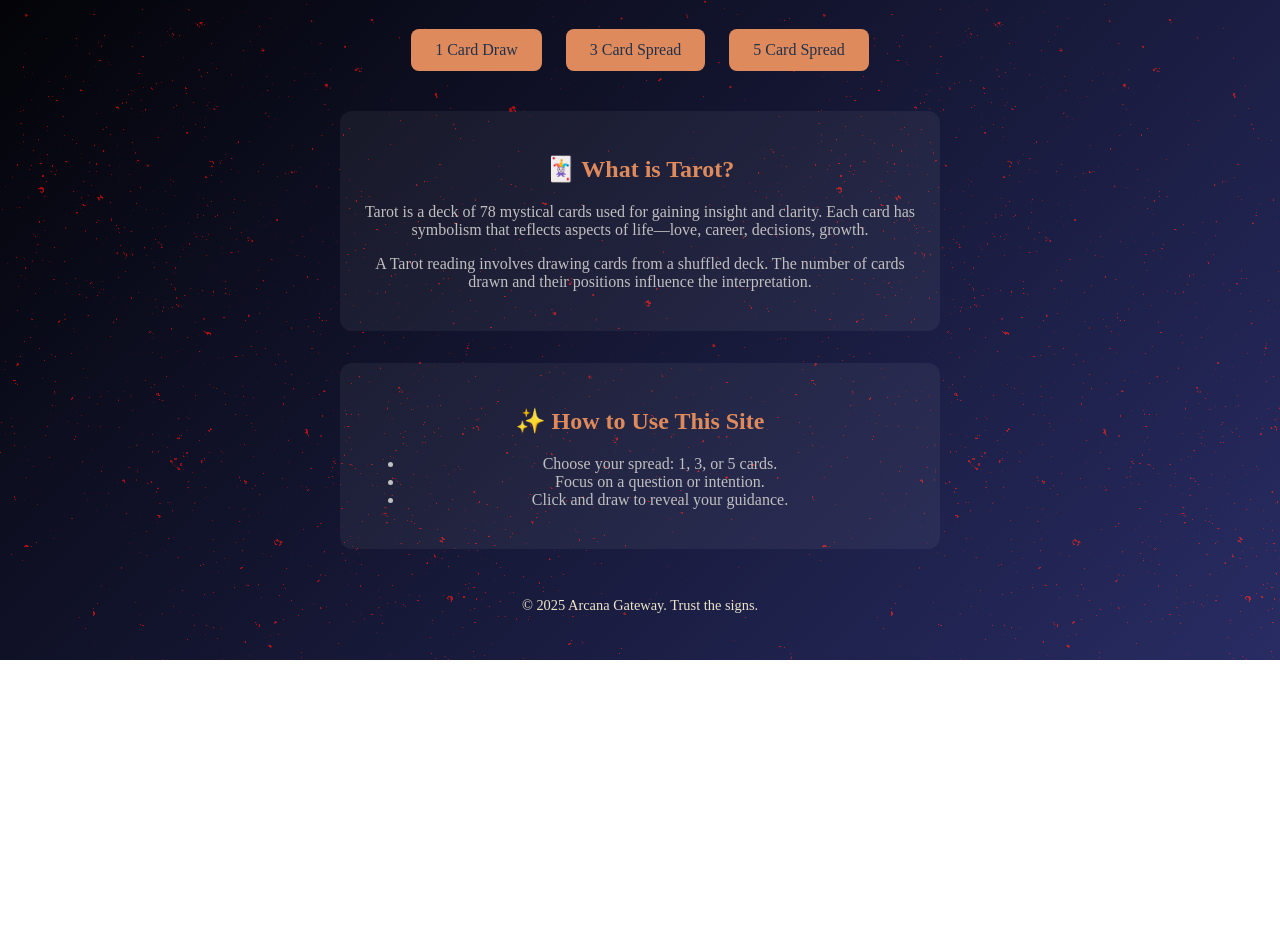
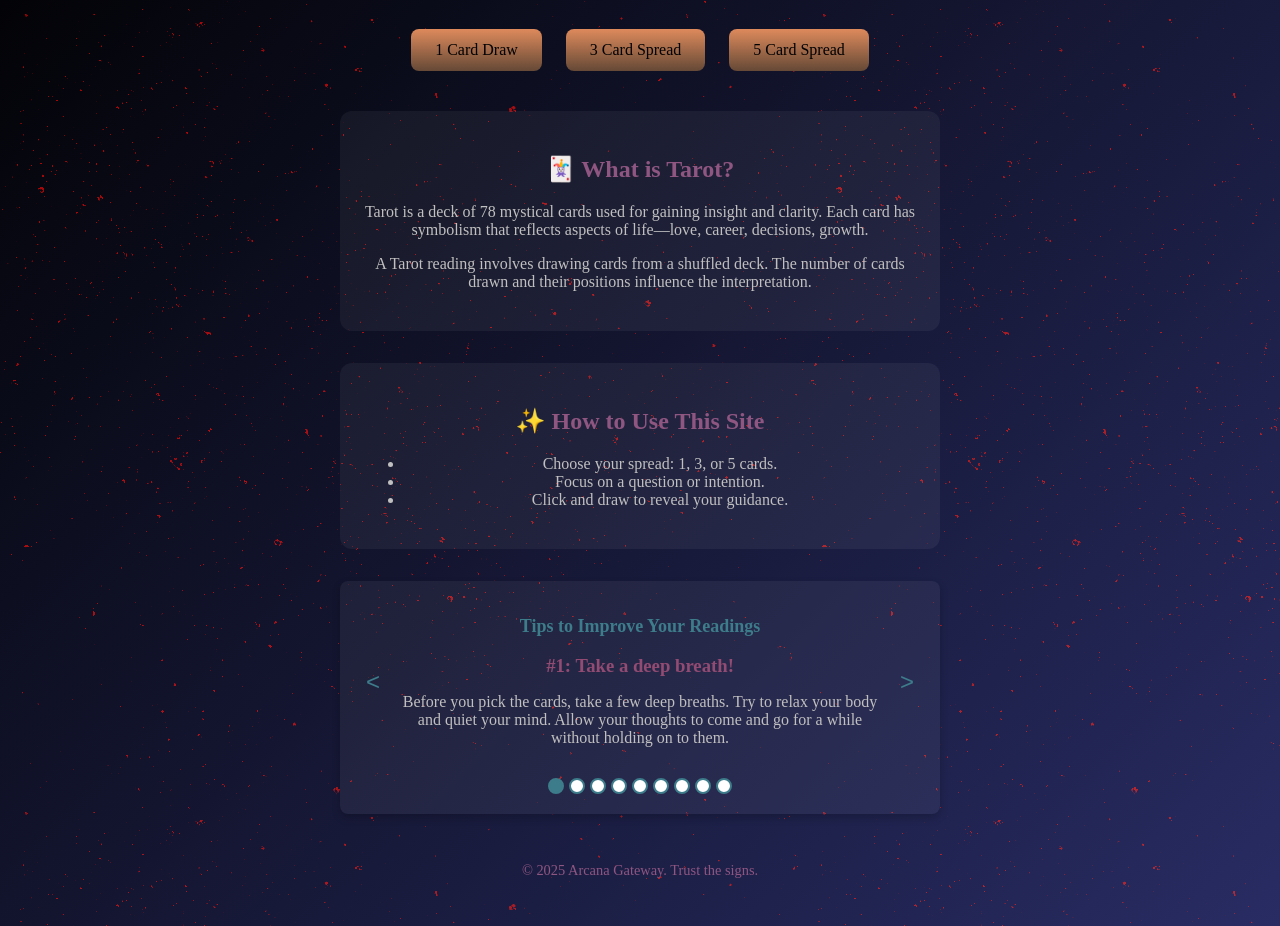
Before and after one commit to Bach6969/tarot_capstone_project, a website: page public/landing.html in a window 1280 px wide. Shown: the part 158-1084 px from the top of the page. Before the commit the page ends 818 px from the top, so only its background shows below. Drawn offline with Linux system fonts and the light colour scheme; a web font is replaced by a local one.

Commit message:
added pagination section

```diff
--- a/public/css/landing.css
+++ b/public/css/landing.css
@@ -38,15 +38,16 @@ header h1 {
 
 .draw-options a {
   padding: 0.75rem 1.5rem;
-  background: #de8a5c;
-  color: #223149;
+  background: linear-gradient(180deg, #de8a5c, #654936);
+  color: #000000;
   border-radius: 8px;
   text-decoration: none;
   transition: background 0.3s;
 }
 
 .draw-options a:hover {
-  background: #eee5ca;
+  background: linear-gradient(180deg, #000000, #282c63);
+  color: #d07e47;
 }
 
 .guide {
@@ -57,11 +58,74 @@ header h1 {
 }
 
 .guide h2 {
-  color: #de8a5c;
+  color: #8f5682;
 }
 
 footer {
   margin-top: 3rem;
   font-size: 0.9rem;
-  color: #eee5ca;
+  color: #8f5682;
 }
+
+.slider-container {
+  background-color: rgba(255, 255, 255, 0.05);
+  padding: 20px;
+  border-radius: 8px;
+  box-shadow: 0 4px 8px rgba(0,0,0,0.2);
+}
+
+.slider {
+  display: flex;
+  align-items: center;
+  justify-content: space-between;
+}
+
+.card {
+  flex: 1;
+  margin: 0 10px;
+  text-align: ;
+}
+
+.title {
+  font-size: 18px;
+  color: #3d7c8a;
+  margin-bottom: 10px;
+}
+
+#tip-title {
+  color: #924b72;
+  margin-bottom: 10px;
+  font-weight: bold;
+}
+
+.arrow {
+  background: none;
+  border: none;
+  font-size: 24px;
+  cursor: pointer;
+  color: #3d7c8a;
+}
+
+.arrow:hover {
+  color: #924b72;
+}
+
+.pagination {
+  margin-top: 15px;
+  display: flex;
+  justify-content: center;
+  gap: 5px;
+}
+
+.pagination-dot {
+  width: 12px;
+  height: 12px;
+  border: 2px solid #3d7c8a;
+  border-radius: 50%;
+  cursor: pointer;
+  background-color: white;
+}
+
+.pagination-dot.active {
+  background-color: #3d7c8a;
+}
--- /dev/null
+++ b/public/js/landing.js
@@ -0,0 +1,75 @@
+const tips = [
+  {
+    title: "#1: Take a deep breath!",
+    description: "Before you pick the cards, take a few deep breaths.\nTry to relax your body and quiet your mind.\nAllow your thoughts to come and go for a while without holding on to them."
+  },
+  {
+    title: "#2: Focus on your intention",
+    description: "Before starting, set a clear intention or question in your mind to guide your reading."
+  },
+  {
+    title: "#3: Clear your space",
+    description: "Make sure your reading area is free from distractions and clutter to allow for clear insights."
+  },
+  {
+    title: "#4: Trust your intuition",
+    description: "Listen to your inner voice and let it guide your interpretations of the cards."
+  },
+  {
+    title: "#5: Be open to surprises",
+    description: "Sometimes readings may reveal unexpected messages. Stay open to the lessons they bring."
+  },
+  {
+    title: "#6: Take notes",
+    description: "Write down your impressions during or after the reading to reflect and track your growth."
+  },
+  {
+    title: "#7: Stay grounded",
+    description: "Keep your feet on the ground and remain centered throughout the reading process."
+  },
+  {
+    title: "#8: Practice regularly",
+    description: "The more you practice, the more confident and intuitive your readings will become."
+  },
+  {
+    title: "#9: Have fun!",
+    description: "Enjoy the journey and remember that readings are a tool for self-discovery and growth."
+  }
+];
+
+const cardTitle = document.getElementById('tip-title');
+const cardDescription = document.getElementById('tip-description');
+const paginationContainer = document.getElementById('pagination');
+
+let currentIndex = 0;
+
+// Populate pagination dots
+tips.forEach((_, index) => {
+  const dot = document.createElement('div');
+  dot.classList.add('pagination-dot');
+  if (index === currentIndex) dot.classList.add('active');
+  dot.addEventListener('click', () => showTip(index));
+  paginationContainer.appendChild(dot);
+});
+
+// Display initial tip
+showTip(currentIndex);
+
+document.getElementById('prev').addEventListener('click', () => {
+  currentIndex = (currentIndex - 1 + tips.length) % tips.length;
+  showTip(currentIndex);
+});
+
+document.getElementById('next').addEventListener('click', () => {
+  currentIndex = (currentIndex + 1) % tips.length;
+  showTip(currentIndex);
+});
+
+function showTip(index) {
+  cardTitle.textContent = tips[index].title;
+  cardDescription.textContent = tips[index].description;
+
+  document.querySelectorAll('.pagination-dot').forEach((dot, idx) => {
+    dot.classList.toggle('active', idx === index);
+  });
+}
--- a/public/landing.html
+++ b/public/landing.html
@@ -42,10 +42,24 @@
       </ul>
     </section>
 
+     <div class="slider-container">
+    <div class="slider">
+      <button id="prev" class="arrow">&lt;</button>
+      <div class="card" id="card">
+        <h2 class="title">Tips to Improve Your Readings</h2>
+        <h3 id="tip-title"></h3>
+        <p id="tip-description"></p>
+      </div>
+      <button id="next" class="arrow">&gt;</button>
+    </div>
+    <div class="pagination" id="pagination"></div>
+  </div>
+
     <footer>
       <p>&copy; 2025 Arcana Gateway. Trust the signs.</p>
     </footer>
   </div>
 
+  <script src="js/landing.js"></script>
 </body>
 </html>
```
